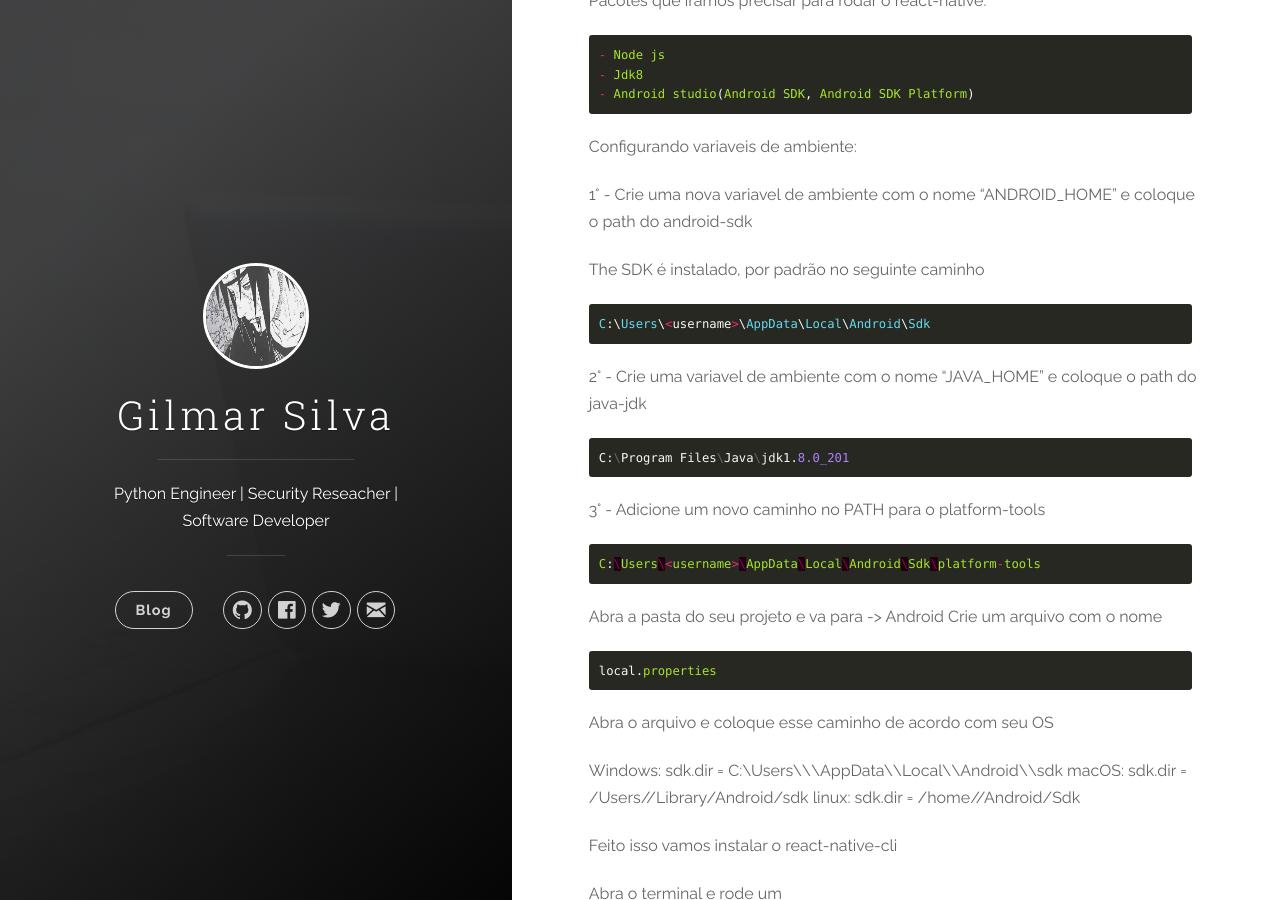
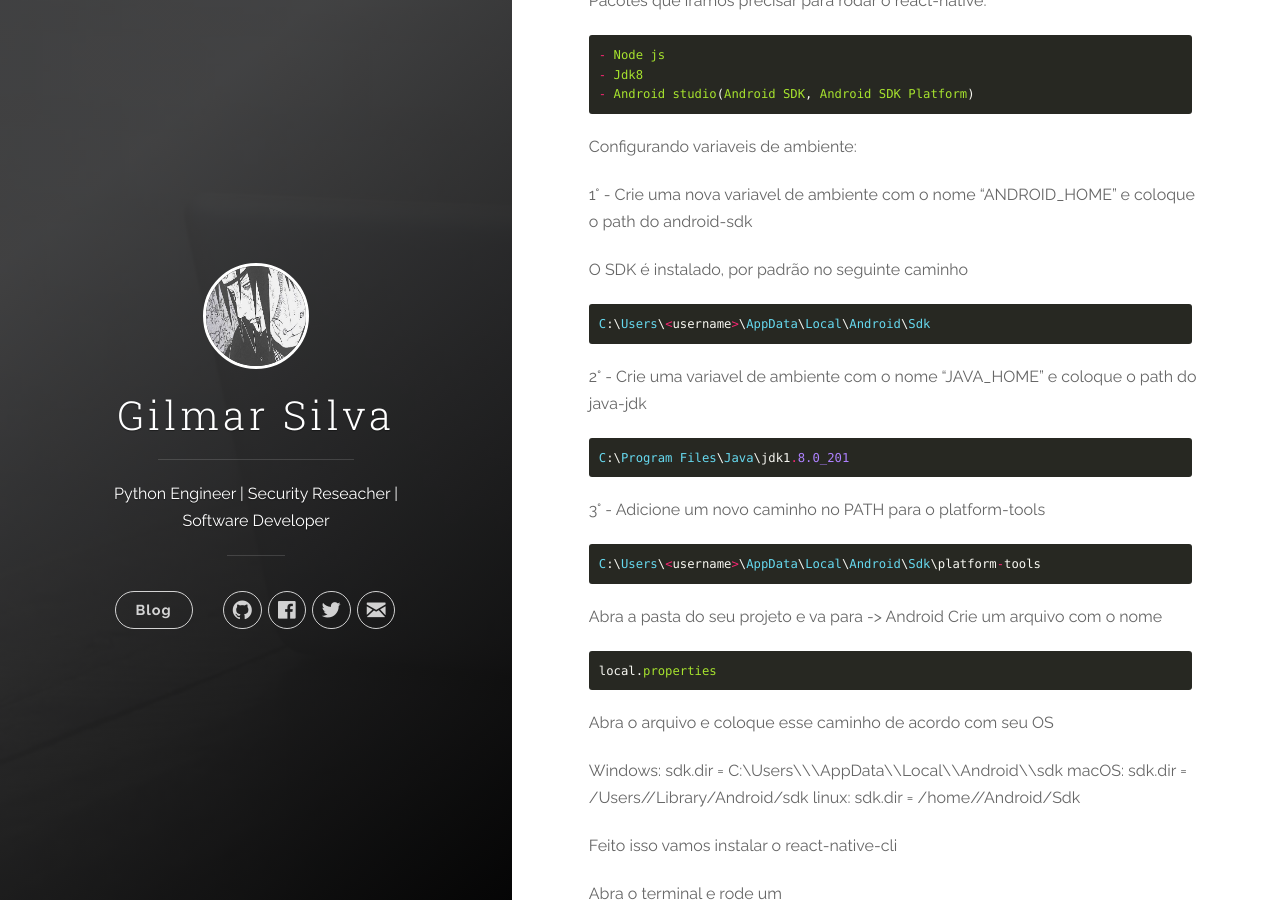
Before and after one commit to k13w/heavenh.github.io, a Jekyll site: the page built from _posts/2019-02-24-react-native-configurando-ambiente.md, in a window 1280 px wide and 900 px high, scrolled down 454 px. Built offline with Jekyll 4.4.1, drawn with Linux system fonts in a browser that asks for light colours; nearby versions of some CDN libraries.

Commit message:
Update 2019-02-24-react-native-configurando-ambiente.md

````diff
--- a/_posts/2019-02-24-react-native-configurando-ambiente.md
+++ b/_posts/2019-02-24-react-native-configurando-ambiente.md
@@ -18,7 +18,7 @@ Configurando variaveis de ambiente:
 
 1° - Crie uma nova variavel de ambiente com o nome "ANDROID_HOME" e coloque o path do android-sdk
 
-The SDK é instalado, por padrão no seguinte caminho
+O SDK é instalado, por padrão no seguinte caminho
 
 ``` ruby
 C:\Users\<username>\AppData\Local\Android\Sdk
@@ -26,13 +26,13 @@ C:\Users\<username>\AppData\Local\Android\Sdk
 
 2° - Crie uma variavel de ambiente com o nome "JAVA_HOME" e coloque o path do java-jdk
 
-``` python
+``` ruby
 C:\Program Files\Java\jdk1.8.0_201
 ```
 
 3° - Adicione um novo caminho no PATH para o platform-tools
 
-``` javascript
+``` ruby
 C:\Users\<username>\AppData\Local\Android\Sdk\platform-tools
 ```
 
@@ -50,7 +50,7 @@ linux: sdk.dir = /home/<username>/Android/Sdk
 Feito isso vamos instalar o react-native-cli
 
 Abra o terminal e rode um
-``` javascript
+``` ruby
 npm install -g react-native-cli
 ```
 
````
